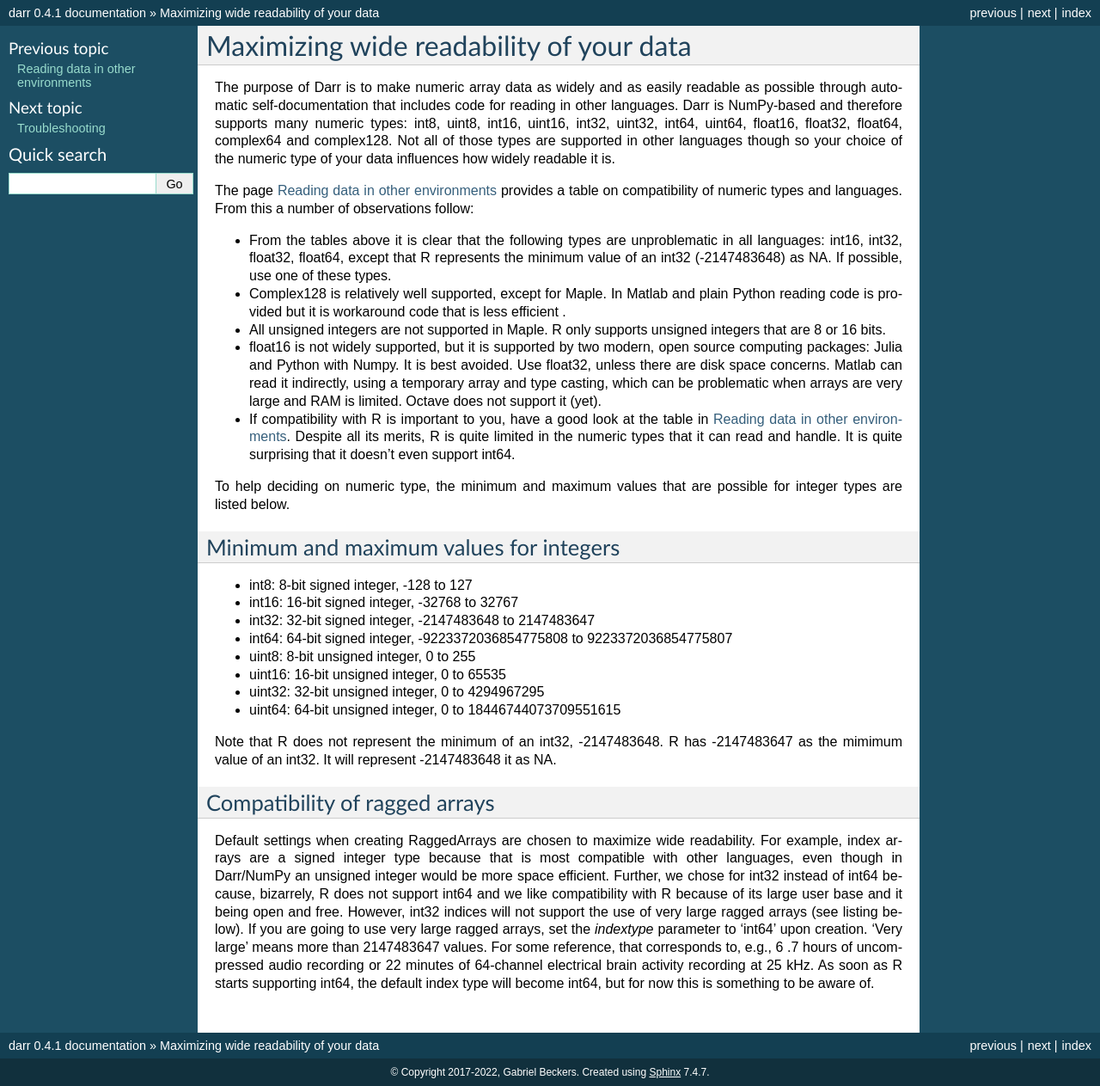
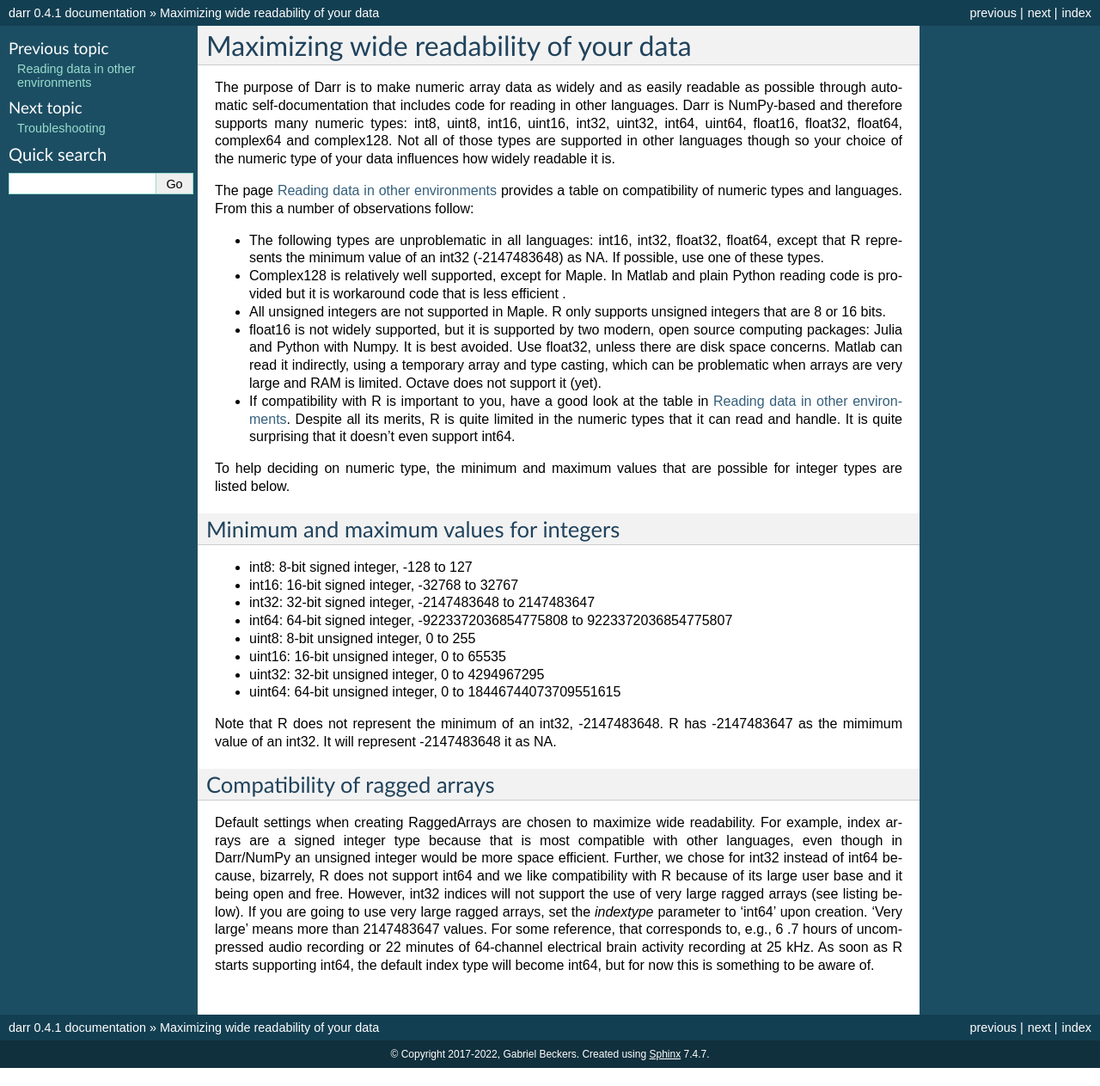
Before and after one commit to gbeckers/Darr, a Sphinx documentation site: the page built from docs/readability.rst, in a window 1280 px wide. Shown: the whole page at 86% size. Built offline with Sphinx 7.4.7, drawn with Linux system fonts in a browser that asks for light colours; after the commit the page ends 1242 px from its top, so only the background shows below that.

Commit message:
fix typos, add more info

```diff
--- a/docs/readability.rst
+++ b/docs/readability.rst
@@ -13,10 +13,9 @@ The page :doc:`Reading data in other environments <readcode>` provides a
 table on compatibility of numeric types and languages. From this a number of
 observations follow:
 
-- From the tables above it is clear that the following types are unproblematic
-  in all languages: int16, int32, float32, float64, except that R represents
-  the minimum value of an int32 (-2147483648) as NA. If possible, use one
-  of these types.
+- The following types are unproblematic in all languages: int16, int32,
+  float32, float64, except that R represents the minimum value of an
+  int32 (-2147483648) as NA. If possible, use one of these types.
 
 - Complex128 is relatively well supported, except for Maple. In Matlab and
   plain Python reading code is provided but it is workaround code that is
```
Also changed, not shown: docs/readcode.rst (+5 -3 lines).
